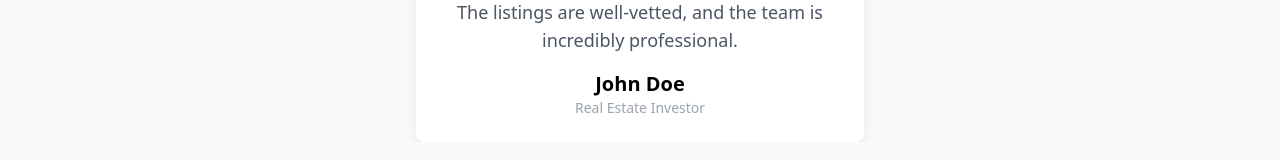
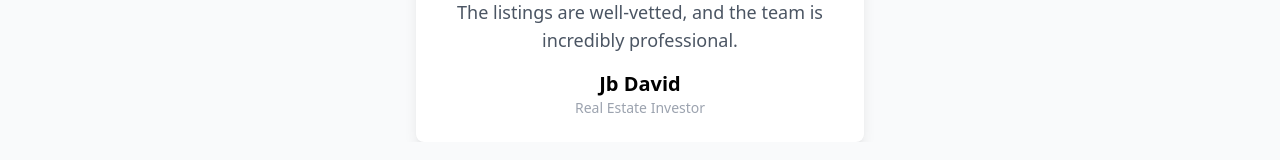
Before and after one commit to samuelsuu/hedge-consult, a React (Vite) app: page / in a window 1280 px wide. Shown: the part 3454-3614 px from the top of the page. Built offline with nearby package versions, Linux system fonts and the light colour scheme; what prismic-javascript would draw is missing.

Commit message:
name update

```diff
--- a/src/components/TestimonialSlider.jsx
+++ b/src/components/TestimonialSlider.jsx
@@ -1,4 +1,4 @@
-import React, { useEffect } from 'react';
+import { useEffect } from 'react';
 // Import Swiper and the necessary CSS
 import { Swiper, SwiperSlide } from 'swiper/react';
 import 'swiper/css'; // Default Swiper styles
@@ -11,14 +11,14 @@ import img1 from "../assets/test.jpg"
 
 const testimonials = [
   {
-    name: 'John Doe',
+    name: 'Jb David',
     role: 'Real Estate Investor',
     message:
       "Hedge Consult has made my property investment journey seamless and hassle-free. The listings are well-vetted, and the team is incredibly professional.",
     image: img,
   },
   {
-    name: 'Jane Smith',
+    name: 'Jane Okechukwu',
     role: 'First-time Buyer',
     message:
       "I never thought buying my first property would be so easy. Thanks to Hedge Consult, I found exactly what I was looking for, and the process was smooth.",
```
